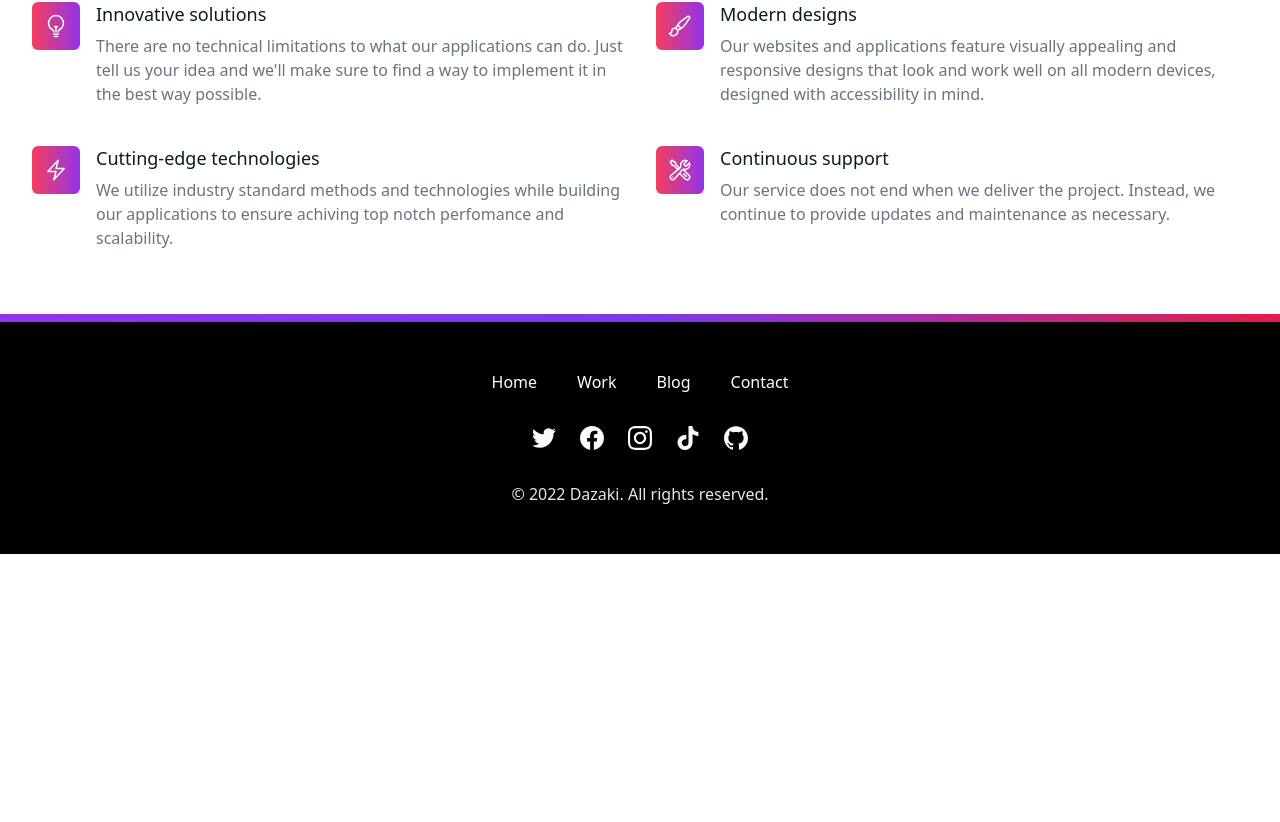
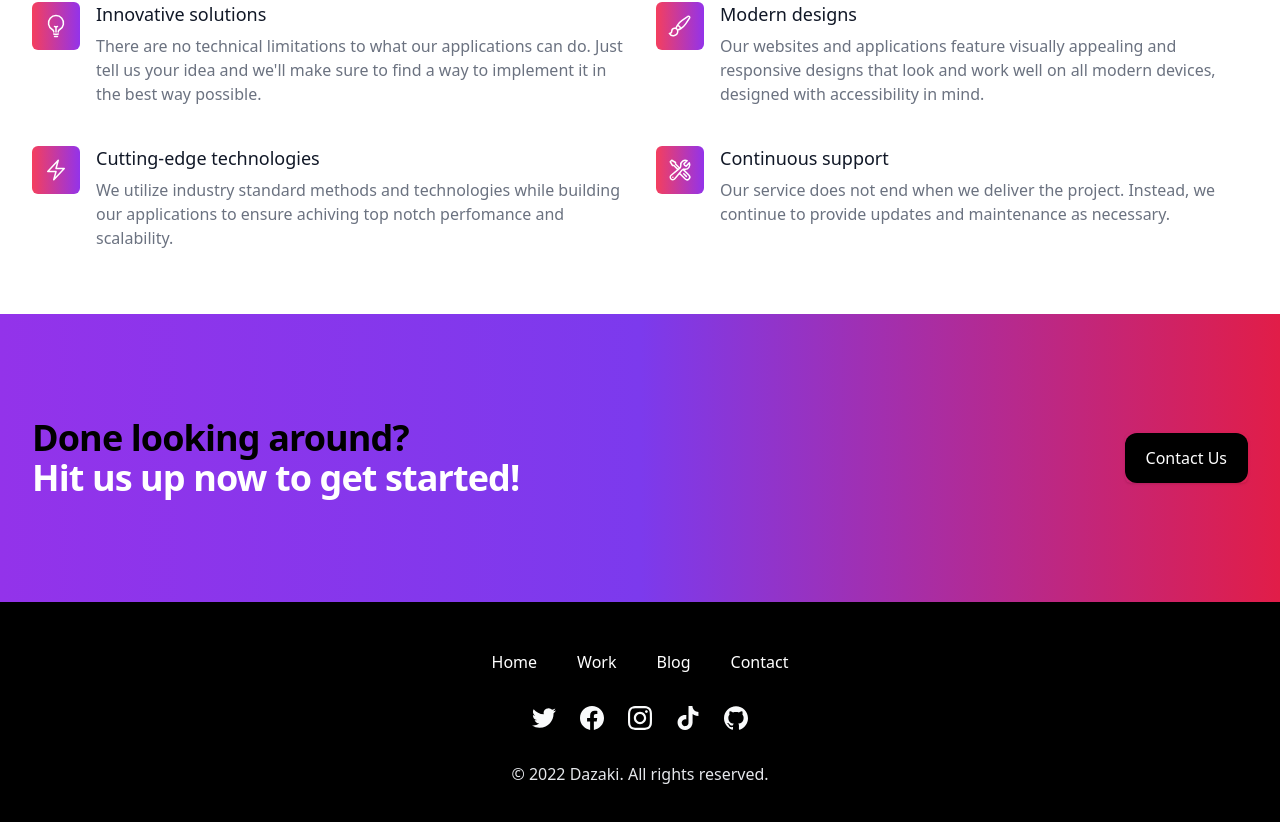
Before and after one commit to aymanoid/dazaki-web, a Next.js app: page / in a window 1280 px wide. Shown: the part 2166-2988 px from the top of the page. Before the commit the page ends 2720 px from the top, so only its background shows below. Built offline with nearby package versions, Linux system fonts and the light colour scheme.

Commit message:
implement last section

```diff
--- /dev/null
+++ b/src/components/home/LastSection.jsx
@@ -0,0 +1,27 @@
+import Link from "next/link";
+
+const LastSection = () => {
+  return (
+    <section className="bg-gradient-to-r from-purple-600 via-violet-600 to-rose-600">
+      <div className="mx-auto max-w-7xl py-12 px-4 sm:px-6 lg:flex lg:items-center lg:justify-between lg:py-24 lg:px-8">
+        <h2 className="text-3xl font-extrabold tracking-tight md:text-4xl">
+          <span className="block text-black">Done looking around?</span>
+          <span className="block text-white">
+            Hit us up now to get started!
+          </span>
+        </h2>
+        <div className="mt-8 flex lg:mt-0 lg:flex-shrink-0">
+          <div className="inline-flex rounded-md shadow">
+            <Link href="/contact">
+              <a className="inline-flex items-center justify-center rounded-xl border border-transparent bg-black px-5 py-3 text-base font-medium text-white hover:bg-white hover:text-black">
+                Contact Us
+              </a>
+            </Link>
+          </div>
+        </div>
+      </div>
+    </section>
+  );
+};
+
+export default LastSection;
--- a/src/pages/index.jsx
+++ b/src/pages/index.jsx
@@ -4,6 +4,7 @@ import FirstSection from "@/components/home/FirstSection";
 import HeroSection from "@/components/home/HeroSection";
 import ServicesSection from "@/components/home/ServicesSection";
 import FeaturesSection from "@/components/home/FeaturesSection";
+import LastSection from "@/components/home/LastSection";
 import { NextSeo } from "next-seo";
 
 const Home = () => {
@@ -21,6 +22,8 @@ const Home = () => {
         <ServicesSection />
         <div className="bg-gradient-to-r from-purple-600 via-violet-600 to-rose-600 p-1" />
         <FeaturesSection />
+        <div className="bg-gradient-to-r from-purple-600 via-violet-600 to-rose-600 p-1" />
+        <LastSection />
         <ConstrBanner />
       </Layout>
     </>
```
